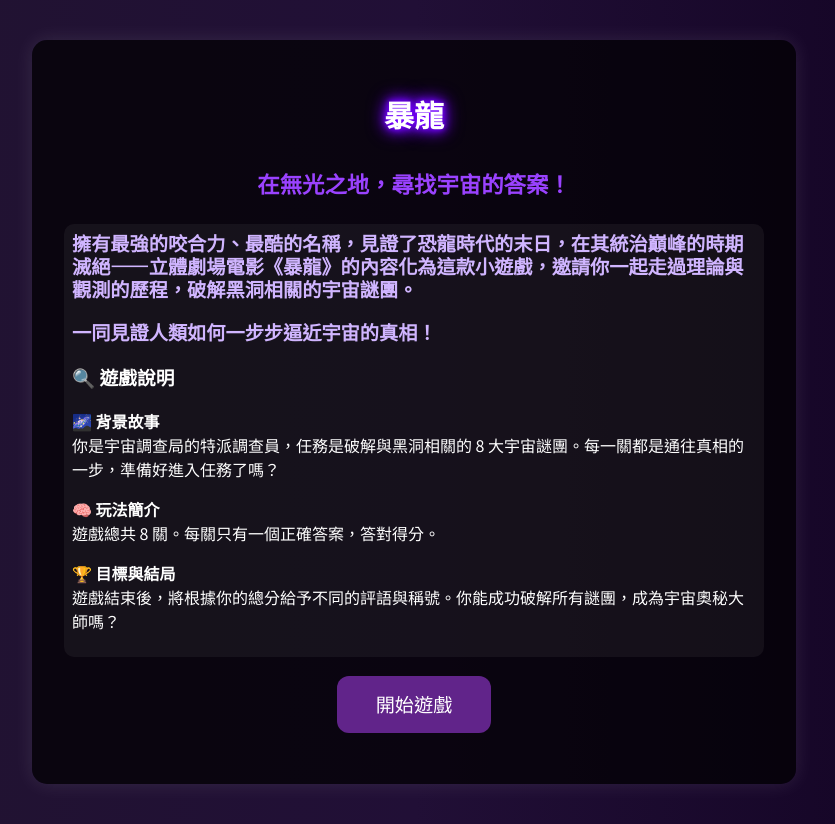
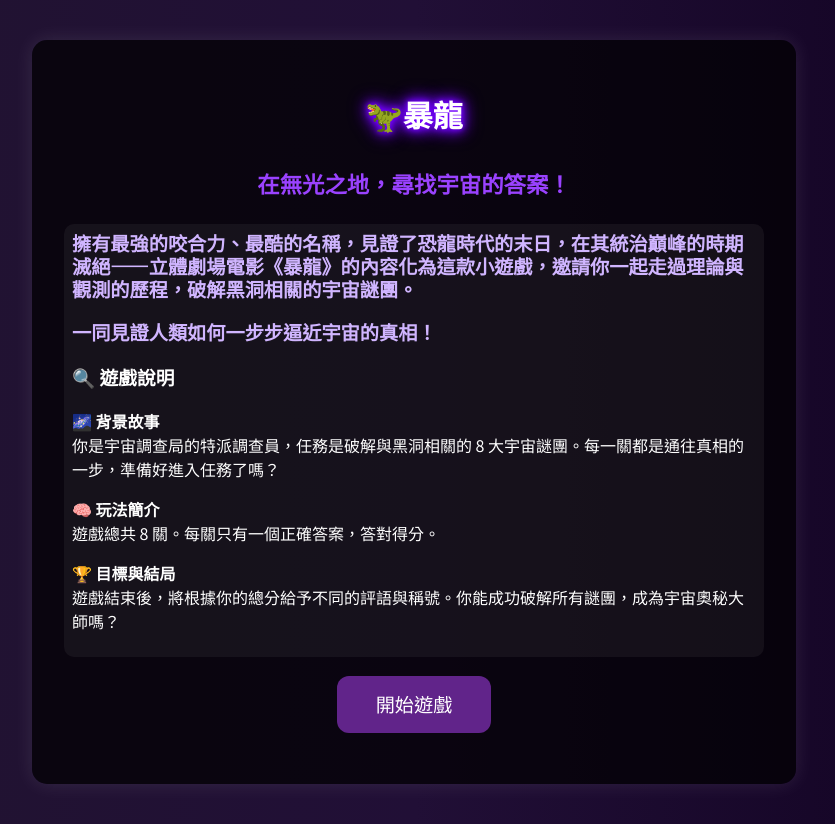
Before and after one commit to BonBonChou/TREX, a plain HTML site: page index.html in a window 1280 px wide. Shown: the whole page, without its empty margins (226-1061 px from the left). Drawn offline with Linux system fonts and the light colour scheme.

Commit message:
index.html

```diff
--- a/index.html
+++ b/index.html
@@ -156,7 +156,7 @@
 <body>
 <div class="container">
   <div id="start-screen">
-    <h1>暴龍</h1>
+    <h1>🦖暴龍</h1>
     <h4>在無光之地，尋找宇宙的答案！</h4>
     <div class="intro">
       <h5>擁有最強的咬合力、最酷的名稱，見證了恐龍時代的末日，在其統治巔峰的時期滅絕——立體劇場電影《暴龍》的內容化為這款小遊戲，邀請你一起走過理論與觀測的歷程，破解黑洞相關的宇宙謎團。</h5>
```
